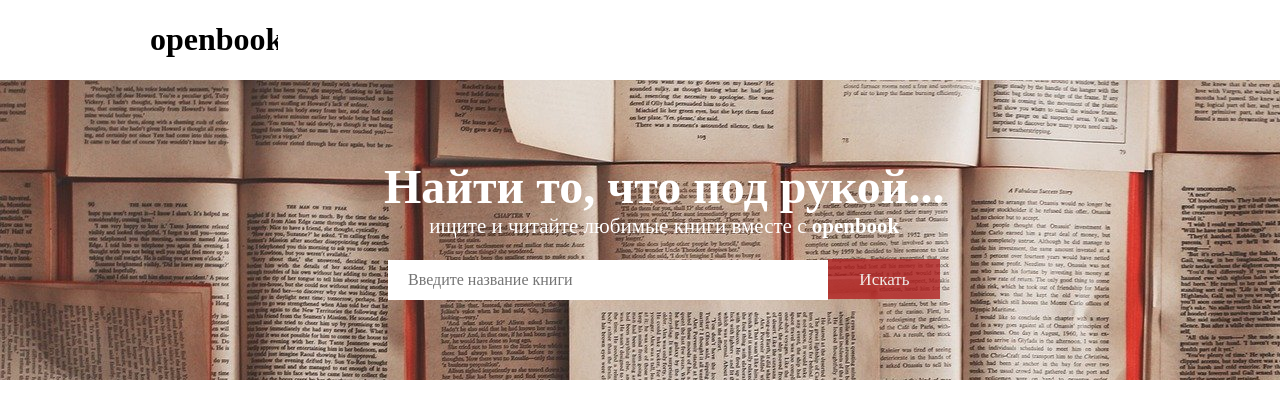
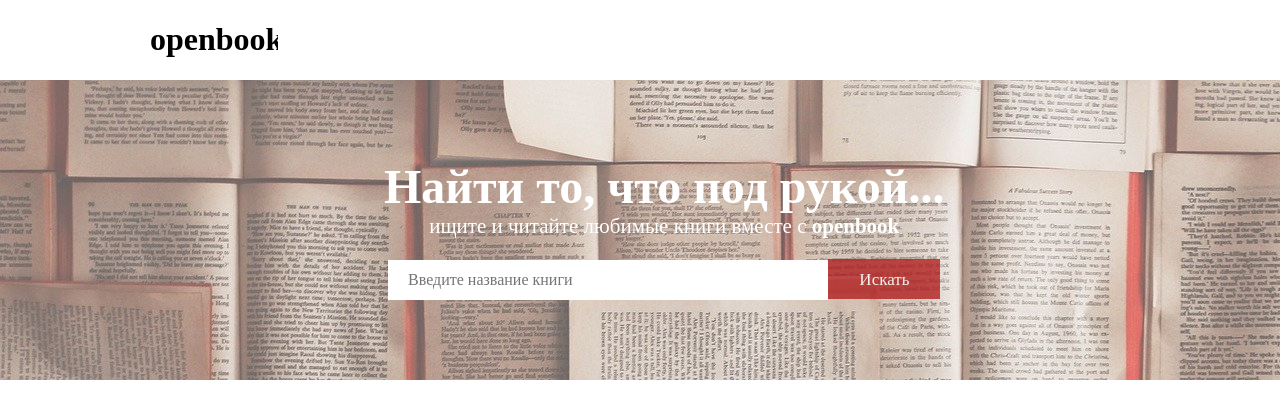
Before and after one commit to PavelEremeev/openbook, a React (Create React App) app: page / in a window 1280 px wide. Shown: the top 418 px of the page. Built offline with nearby package versions, Linux system fonts and the light colour scheme.

Commit message:
making API work. looks nice.starting to work with coverAPI

```diff
--- a/src/components/App.js
+++ b/src/components/App.js
@@ -22,8 +22,7 @@ function App() {
   //     .then(() => setLoading())
   //     .catch(setError);
   // }, [])
-  // console.log(data)
-  // console.log(data.docs[0].title)
+
 
   // function handleSearchWord(searchWord) {
   //   openLibraryApi.getDataList(searchWord)
@@ -35,15 +34,24 @@ function App() {
   //     })
   // }
 
+  function handleSearchWord(searchWord) {
+    setLoading(true)
+    setData(null)
+    openLibraryApi.getDataList(searchWord)
+      .then((data) => setData(data))
+      .then(() => setLoading())
+      .catch(setError)
+      .catch(setLoading);
+  }
+
   return (
     <div className="App">
       <Header></Header>
-      {/* <SearchForm onSearchWord={handleSearchWord}></SearchForm> */}
-      <SearchForm></SearchForm>
+      <SearchForm onSearchWord={handleSearchWord}></SearchForm>
+      {/* <SearchForm></SearchForm> */}
       <Preloader isLoading={loading}></Preloader>
       <NotFound isEmpty={error}></NotFound>
-      {data ? <div>{data.docs[0].title}</div> && <NewBookList initialBooks={data.docs}></NewBookList> : ''}
-
+      {data ? <NewBookList initialBooks={data.docs}></NewBookList> : ''}
     </div>
   );
 }
--- a/src/components/SearchForm.css
+++ b/src/components/SearchForm.css
@@ -12,6 +12,7 @@
   flex-direction: column;
   justify-content: center;
   transition: 0.3s ease-out;
+  opacity: 0.7;
 }
 
 .search-form__background:hover {
@@ -24,6 +25,7 @@
   filter: blur(5px);
   transition: 0.3s ease-out;
   transform: scale(1.1);
+  opacity: 1;
 }
 
 .search-form__title {
--- a/src/components/SearchForm.js
+++ b/src/components/SearchForm.js
@@ -11,9 +11,8 @@ export default function SearchForm({ onSearchWord }) {
 
     function handleSubmit(evt) {
         evt.preventDefault();
-        onSearchWord({
-            searchWord
-        })
+        onSearchWord(
+            searchWord)
     }
 
     return (
```
